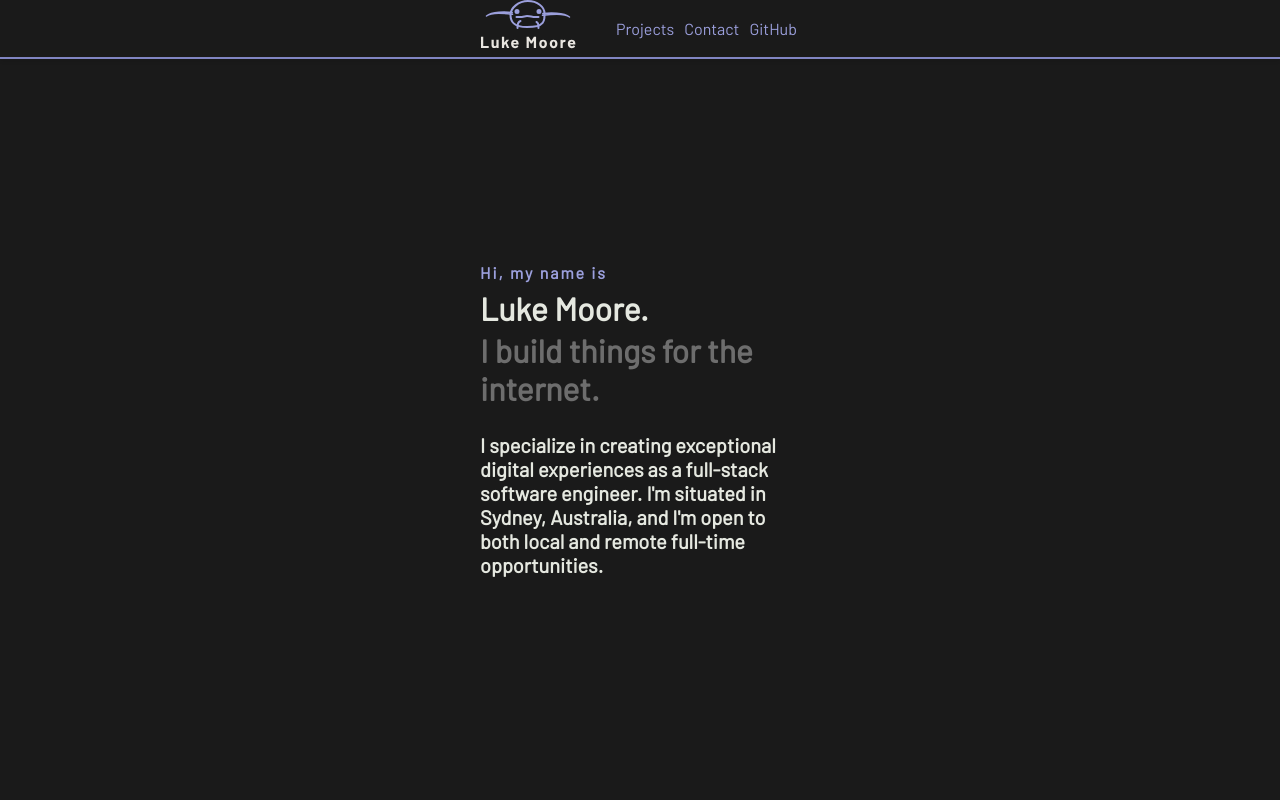
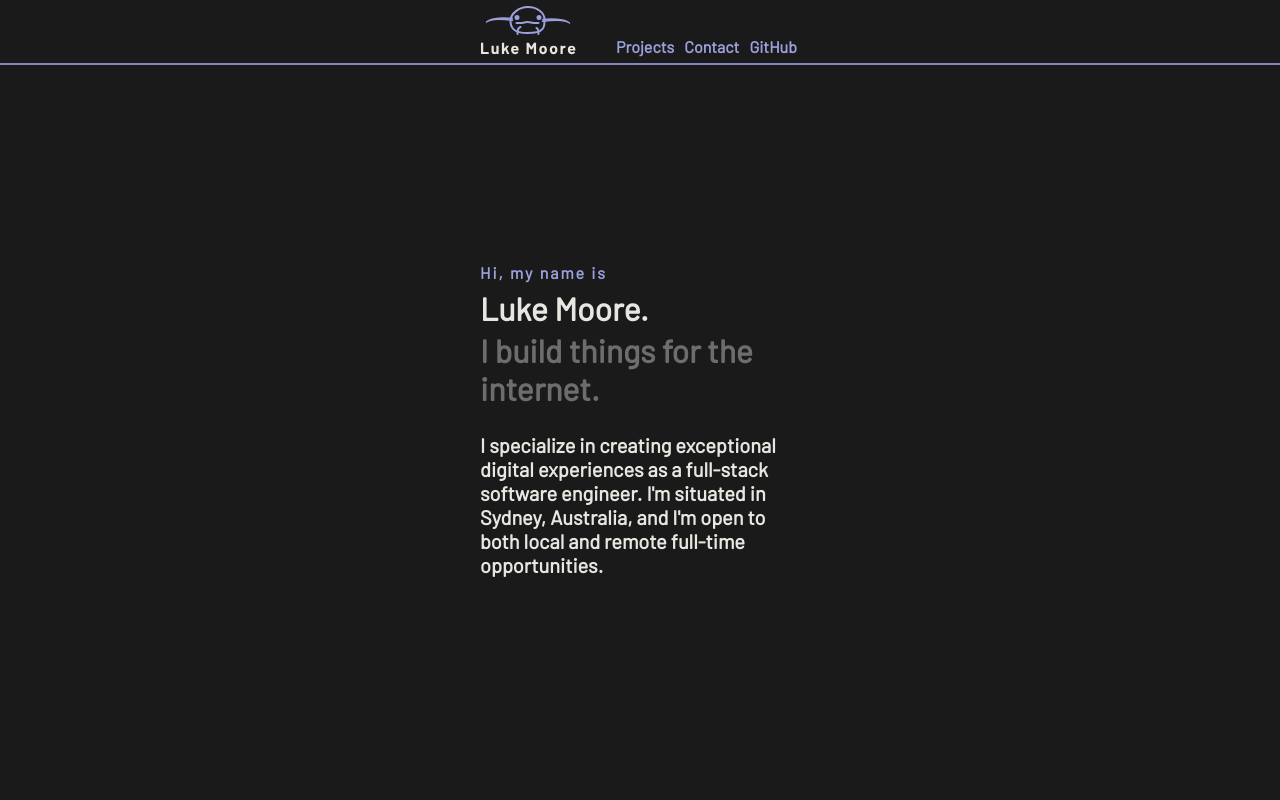
Before and after one commit to papa-fish/portfolio-website, a React (Create React App) app: page / in a window 1280 px wide. Shown: the top 800 px of the page. Built offline with nearby package versions, Linux system fonts and the light colour scheme.

Commit message:
navbar css adjustments, changed links for buttons

```diff
--- a/src/components/NavBar.css
+++ b/src/components/NavBar.css
@@ -17,14 +17,23 @@
     margin: 0 480px;
 }
 
+.home-link > img{
+    padding-top: 6px;
+}
+
 .nav-container > ul {
     display: flex;
     list-style: none;
+    font-size: 16px;
+    line-height: 24px;
+    font-weight: 700;
+    margin: 30px 0 0 0;
 }
 
 a:any-link {
     color: var(--light-blue-color);
     text-decoration: none;
+
 }
 
 .projects-link {
--- a/src/components/Projects.jsx
+++ b/src/components/Projects.jsx
@@ -22,7 +22,7 @@ export default function Projects() {
                         <Tag tag="Node.JS"/>
                         <Tag tag="Express.JS"/>
                     </span>
-                    <ViewProjectButton />
+                    <ViewProjectButton project="portfolio-website"/>
                 </div>
                 <div className="project-img">
                     <img src="" alt="" />
@@ -42,7 +42,7 @@ export default function Projects() {
                         <Tag tag="Node.JS"/>
                         <Tag tag="Express.JS"/>
                     </span>
-                    <ViewProjectButton />
+                    <ViewProjectButton project="plus-ultra-deck-management"/>
                 </div>
                 <div className="project-img">
                     <img src="" alt="" />
@@ -62,7 +62,7 @@ export default function Projects() {
                         <Tag tag="Node.JS"/>
                         <Tag tag="Express.JS"/>
                     </span>
-                    <ViewProjectButton />
+                    <ViewProjectButton project="servo_app"/>
                 </div>
                 <div className="project-img">
                     <img src="" alt="" />
--- a/src/components/ViewProjectButton.jsx
+++ b/src/components/ViewProjectButton.jsx
@@ -1,18 +1,10 @@
-import { useLocation, useNavigate } from 'react-router-dom';
 import './ViewProjectButton.css';
 
-export default function ViewProjectButton() {
-
-    const navigate = useNavigate();
-    const location = useLocation();
+export default function ViewProjectButton(props) {
 
     const handleClick = () => {
-        if (location.pathname === '/') {
-            navigate('projects');
-        } else {
-            window.open('https://github.com/papa-fish?tab=repositories', '_blank');
-        }
-    }
+        window.open(`https://github.com/papa-fish/${props.project}`, '_blank');
+    };
 
     return(
         <button className='project-btn' onClick={handleClick}>
```
